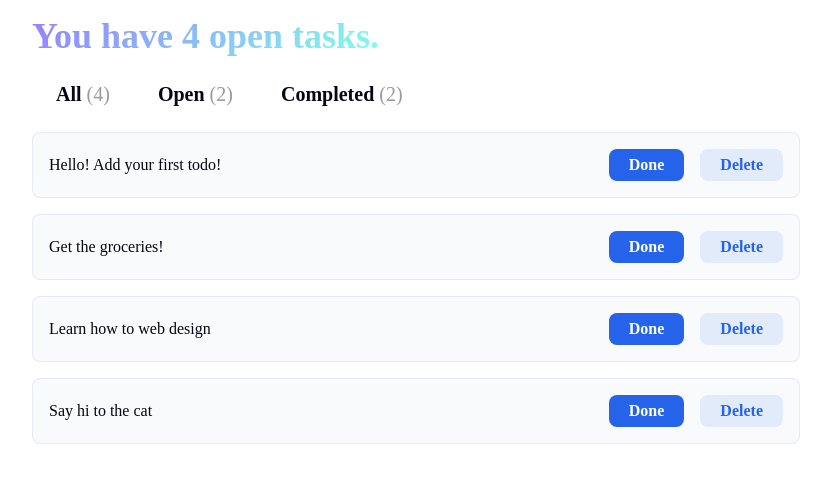
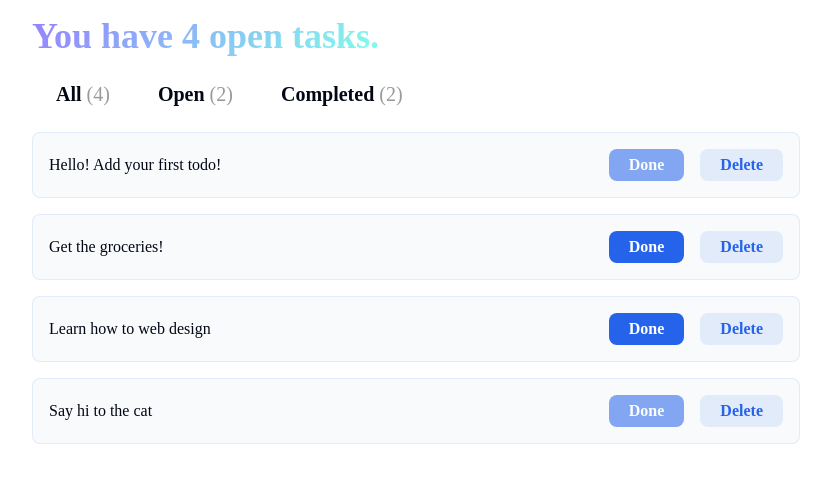
Before and after one commit to DontReb/New-todo-reactjs-practice, a React (Vite) app: page / in a window 1280 px wide. Shown: the top 482 px of the page, without its empty margins (224-1055 px from the left). Built offline with nearby package versions, Linux system fonts and the light colour scheme; a web font is replaced by a local one.

Commit message:
Added an attribute

```diff
--- a/src/components/TodoCard.jsx
+++ b/src/components/TodoCard.jsx
@@ -8,7 +8,7 @@ export default function TodoCard(props) {
     <div className="card todo-item">
       <p>{todo.input}</p>
       <div className="todo-buttons">
-        <button>
+        <button disabled={todo.complete}>
           <h6>Done</h6>
         </button>
         <button>
```
